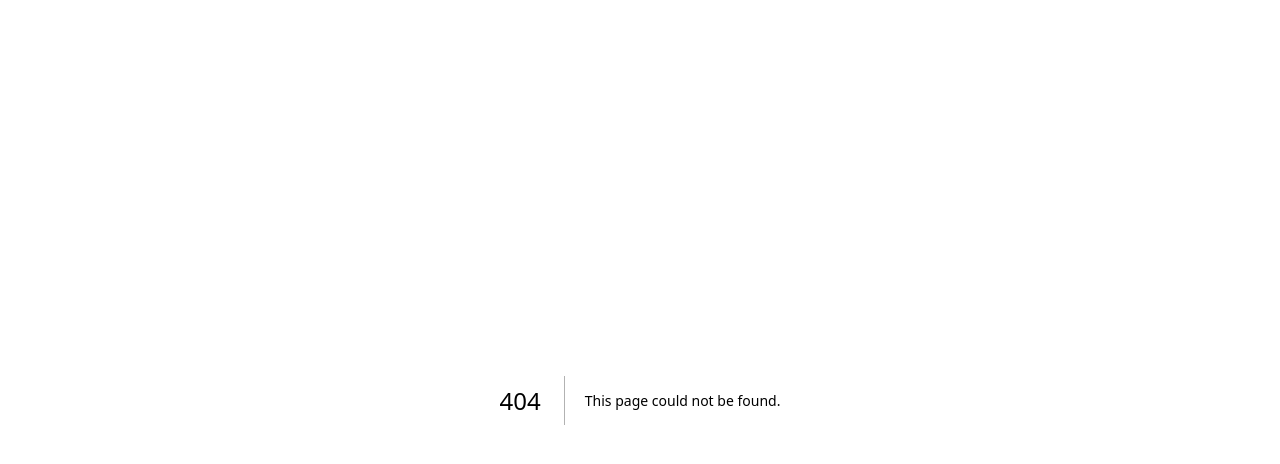
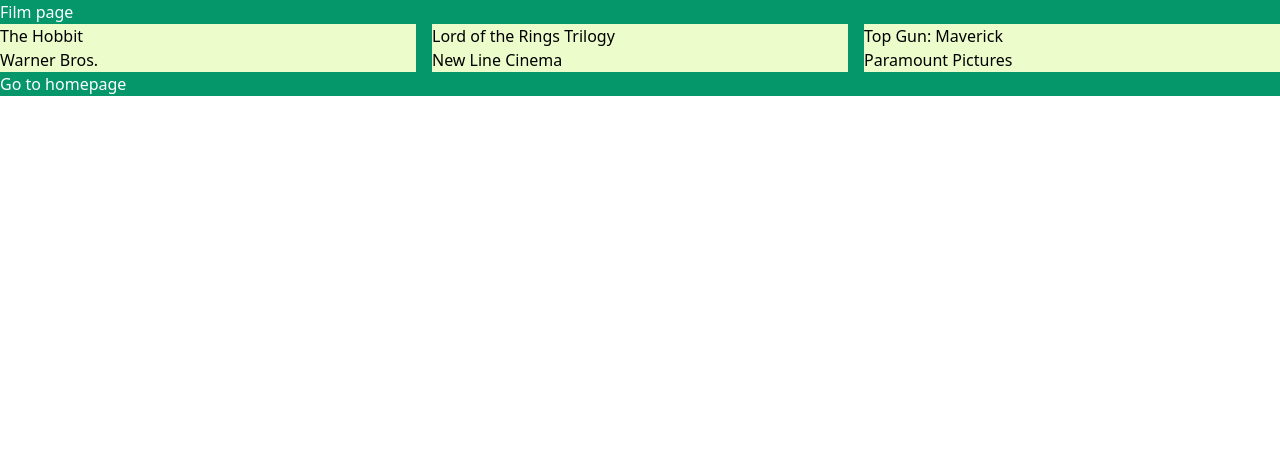
Before and after one commit to mary-jc/skillcity-mp, a Next.js app: page /films in a window 1280 px wide. Before the commit this address had no page. Shown: the top 464 px of the page. Built offline with nearby package versions, Linux system fonts and the light colour scheme.

Commit message:
created films grid component that gets list of films from API and dislpays on FilmPage

```diff
--- /dev/null
+++ b/components/film/films-grid/film-item.js
@@ -0,0 +1,8 @@
+export default function FilmItem({film}) {
+    return(
+        <div className="bg-lime-100 text-black">
+            <p>{film.title}</p>
+            <p>{film.production}</p>
+        </div>
+    )
+}
--- /dev/null
+++ b/components/film/films-grid/index.js
@@ -0,0 +1,24 @@
+import FilmItem from "./film-item";
+import { useEffect, useState } from "react";
+
+
+export default function FilmGrid() {
+    const [films, setFilms] =useState([]);
+
+    useEffect(() => {
+        getFilms();
+    }, []);
+
+    const getFilms = async () => {
+        const response = await fetch(`/api/films`);
+        const data = await response.json();
+        setFilms(data);
+    }
+    return(
+        <div className="w-full grid grid-cols-3 gap-4">
+            {films.map((film) => (
+                <FilmItem film={film} />
+            ))}
+        </div>
+    )
+}
--- /dev/null
+++ b/pages/api/films.js
@@ -0,0 +1,20 @@
+export default function handler(req, res) {
+
+    const films=[
+
+        {
+            title: "The Hobbit",
+            production: "Warner Bros."
+        },
+        {
+            title: "Lord of the Rings Trilogy",
+            production: "New Line Cinema"
+        },
+        {
+            title: "Top Gun: Maverick",
+            production: "Paramount Pictures"
+        }
+    ];
+
+    res.json(films)
+}
--- a/pages/film.js
+++ /dev/null
@@ -1,7 +0,0 @@
-export default function Film () {
-    return(
-        <div className="bg-emerald-600">
-            Film Page
-        </div>
-    )
-}
--- /dev/null
+++ b/pages/films.js
@@ -0,0 +1,19 @@
+import FilmGrid from "@/components/film/films-grid";
+import Link from "next/link";
+
+export default function FilmPage() {
+    return(
+        <div className="bg-emerald-600 text-white">
+            Film page
+
+            <FilmGrid />
+
+
+            <div>
+                <Link href="/">
+                    Go to homepage
+                </Link>
+            </div>
+        </div>
+    )
+}
--- a/pages/index.js
+++ b/pages/index.js
@@ -1,13 +1,41 @@
-import Hero from "../components/home/hero"
+import Link from "next/link";
+import { router, useRouter } from "next/router";
+
+import Hero from "../components/home/hero";
 import Bio from "../components/home/bio";
 
 export default function Home() {
+  const router = useRouter();
+
+  const handleClick = () => {
+
+    alert ("you click the button");
+
+    // make API call
+
+    router.push("/film");
+    // navigate to the books page
+  }
+
+
   return (
     <div>  ///className="bg-gradient-to-r from-emerald-800 via-lime-700 to-teal-500"
       <Hero name = "Mary Judith Crucero"/>
 
       <Bio/>
 
+      <button className="bg-blue-500 text-white px-2 py-1 rounded"
+      onClick={handleClick}>
+        click me!!
+      </button>
+
+
+      <div>
+        <Link href="/films">
+          Go to film page
+        </Link>
+      </div>
+
 
     </div>
   )
```
